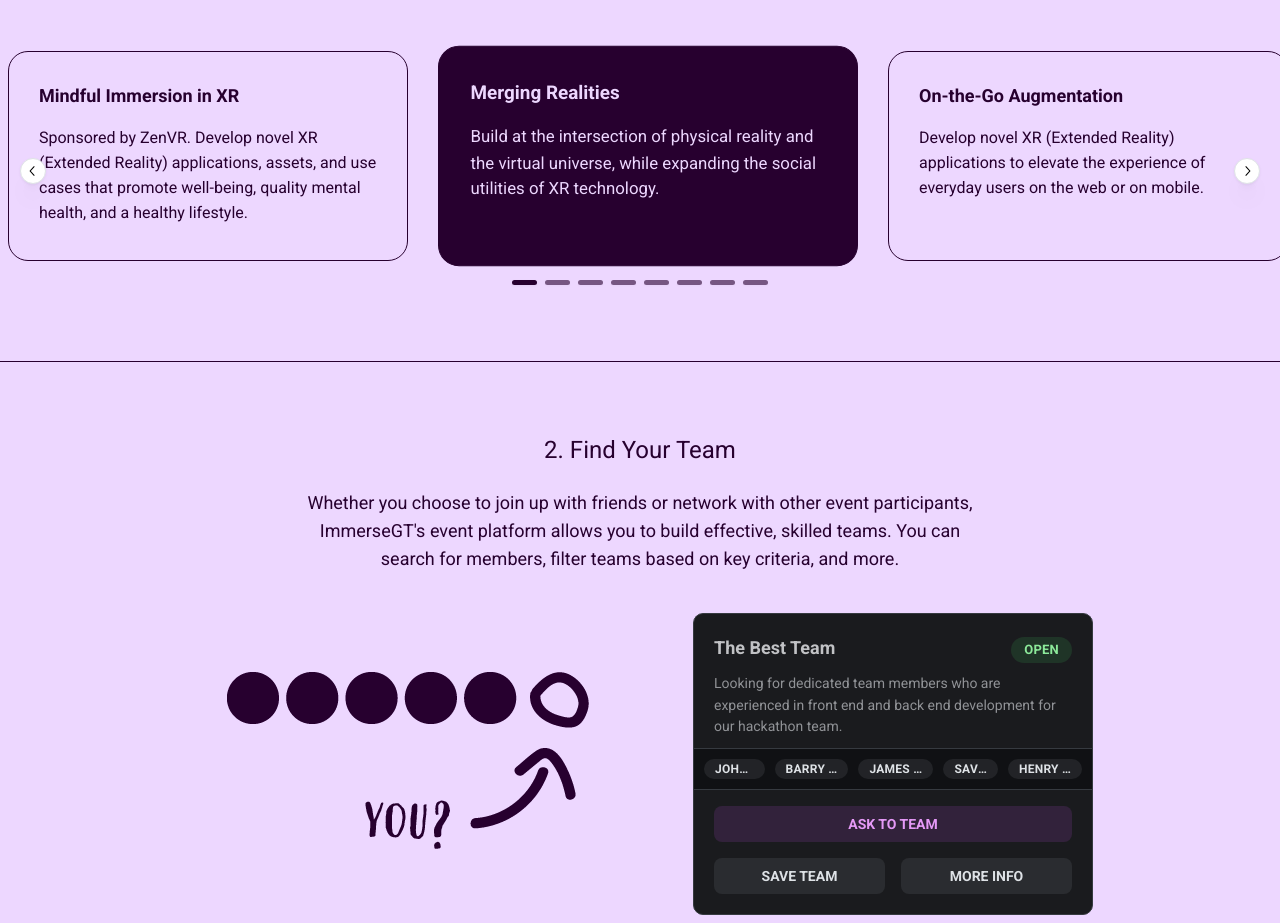
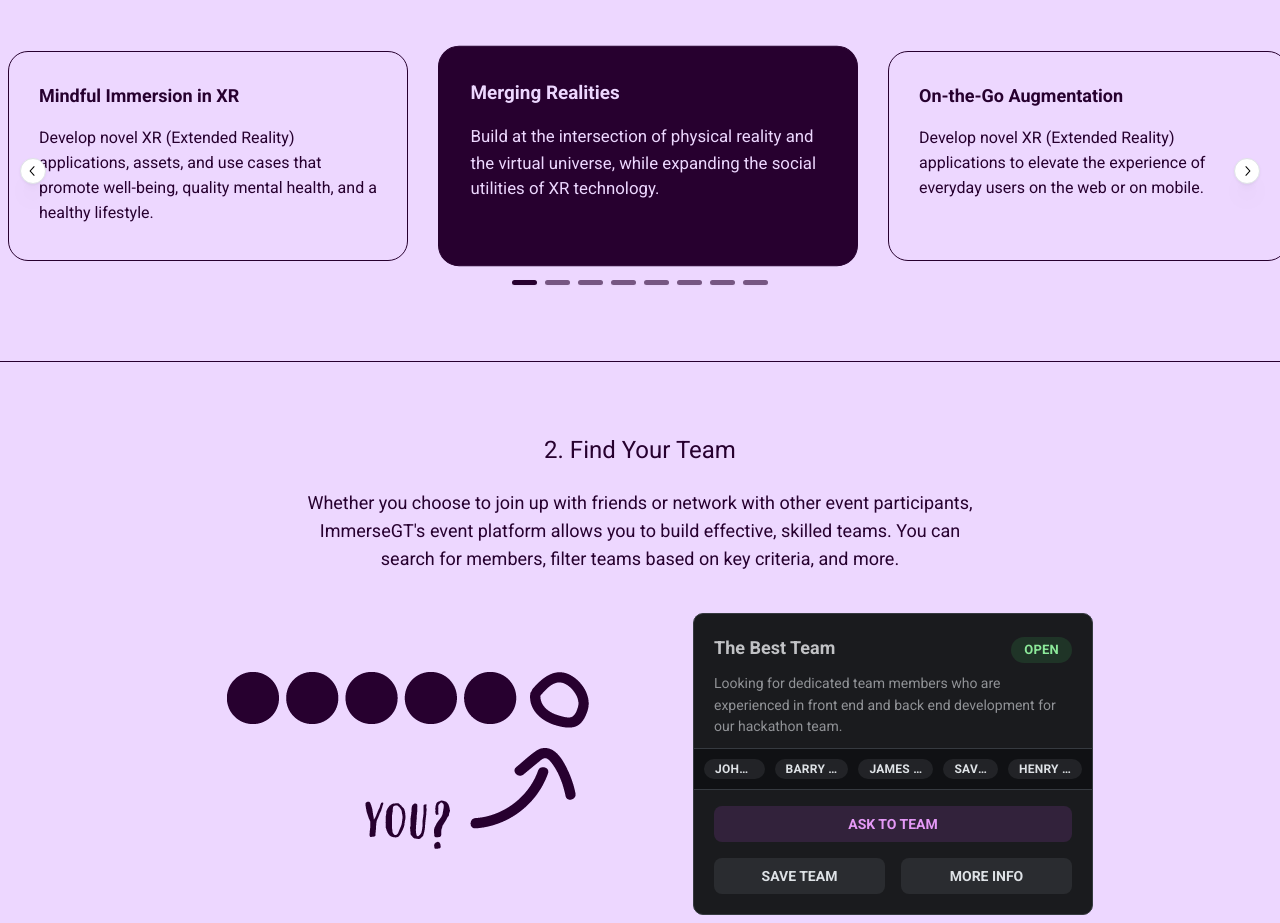
Before and after one commit to immersegt/immersegt, a Next.js app: page / in a window 1280 px wide. Shown: the part 1420-2343 px from the top of the page. Built offline with nearby package versions, Linux system fonts and the light colour scheme; no server answers; the database is empty.

Commit message:
Removed 'sponsored by' text in tracks

```diff
--- a/components/Tracks.tsx
+++ b/components/Tracks.tsx
@@ -42,17 +42,17 @@ const trackList = [
     {
         id: 4,
         title: "Intelligent Immersion",
-        description: "Sponsored by Fusen World. Merge the worlds of XR and AI to curate an application that reimagines intelligent VR, AR, or MR applications, assets, and use cases."
+        description: "Merge the worlds of XR and AI to curate an application that reimagines intelligent VR, AR, or MR applications, assets, and use cases."
     },
     {
         id: 5,
         title: "Next-Gen XR Apps",
-        description: "Sponsored by Georgia Tech CREATE-X. Develop an XR (Extended Reality) application that solves an industry or consumer problem."
+        description: "Develop an XR (Extended Reality) application that solves an industry or consumer problem."
     },
     {
         id: 6,
         title: "Omniverse Odyssey",
-        description: "Sponsored by NVIDIA. Develop novel XR (Extended Reality) applications, assets, and use cases at the intersection of physical reality and the virtual universe."
+        description: "Develop novel XR (Extended Reality) applications, assets, and use cases at the intersection of physical reality and the virtual universe."
     },
     {
         id: 7,
@@ -62,7 +62,7 @@ const trackList = [
     {
         id: 8,
         title: "Mindful Immersion in XR",
-        description: "Sponsored by ZenVR. Develop novel XR (Extended Reality) applications, assets, and use cases that promote well-being, quality mental health, and a healthy lifestyle."
+        description: "Develop novel XR (Extended Reality) applications, assets, and use cases that promote well-being, quality mental health, and a healthy lifestyle."
     },
 ];
 
```
